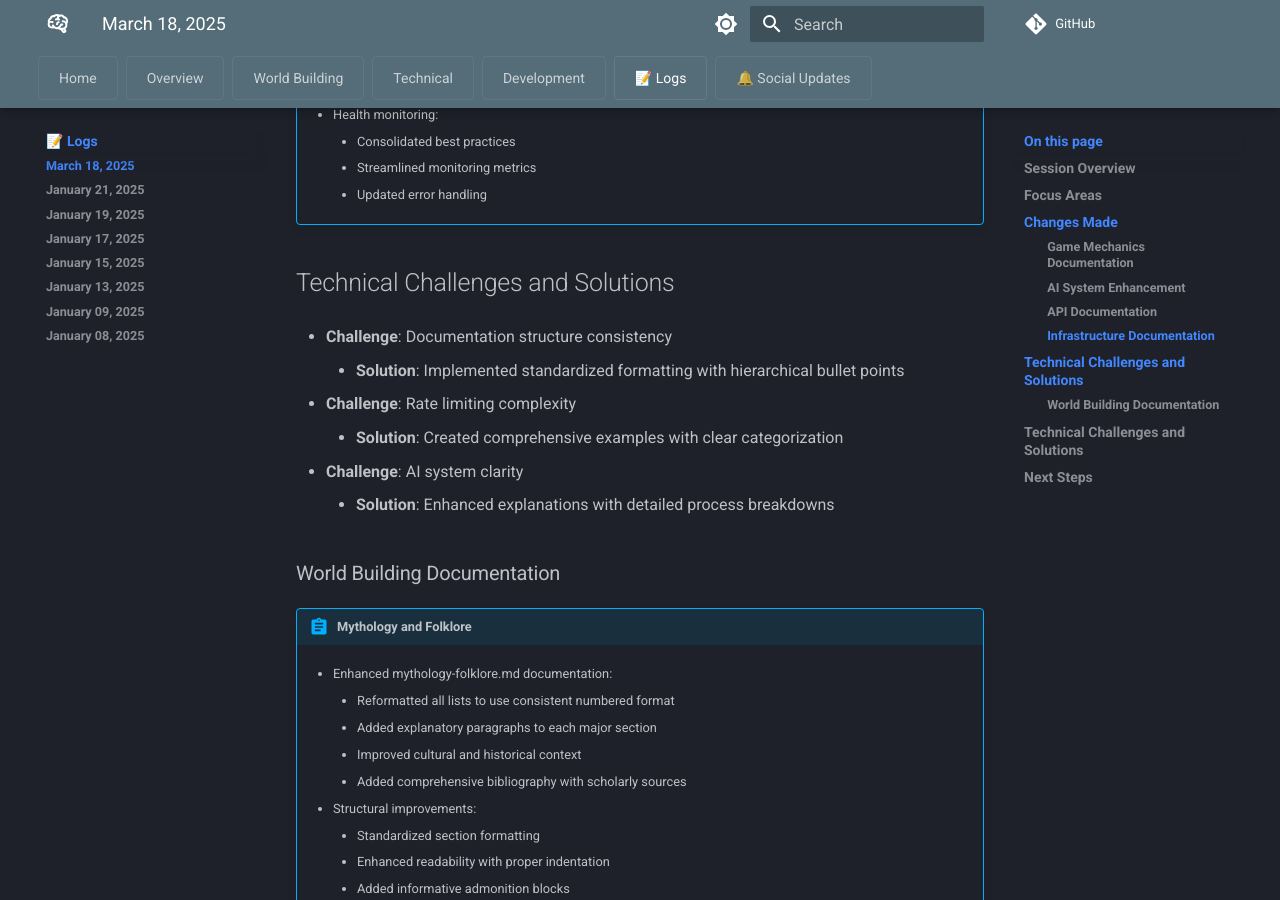
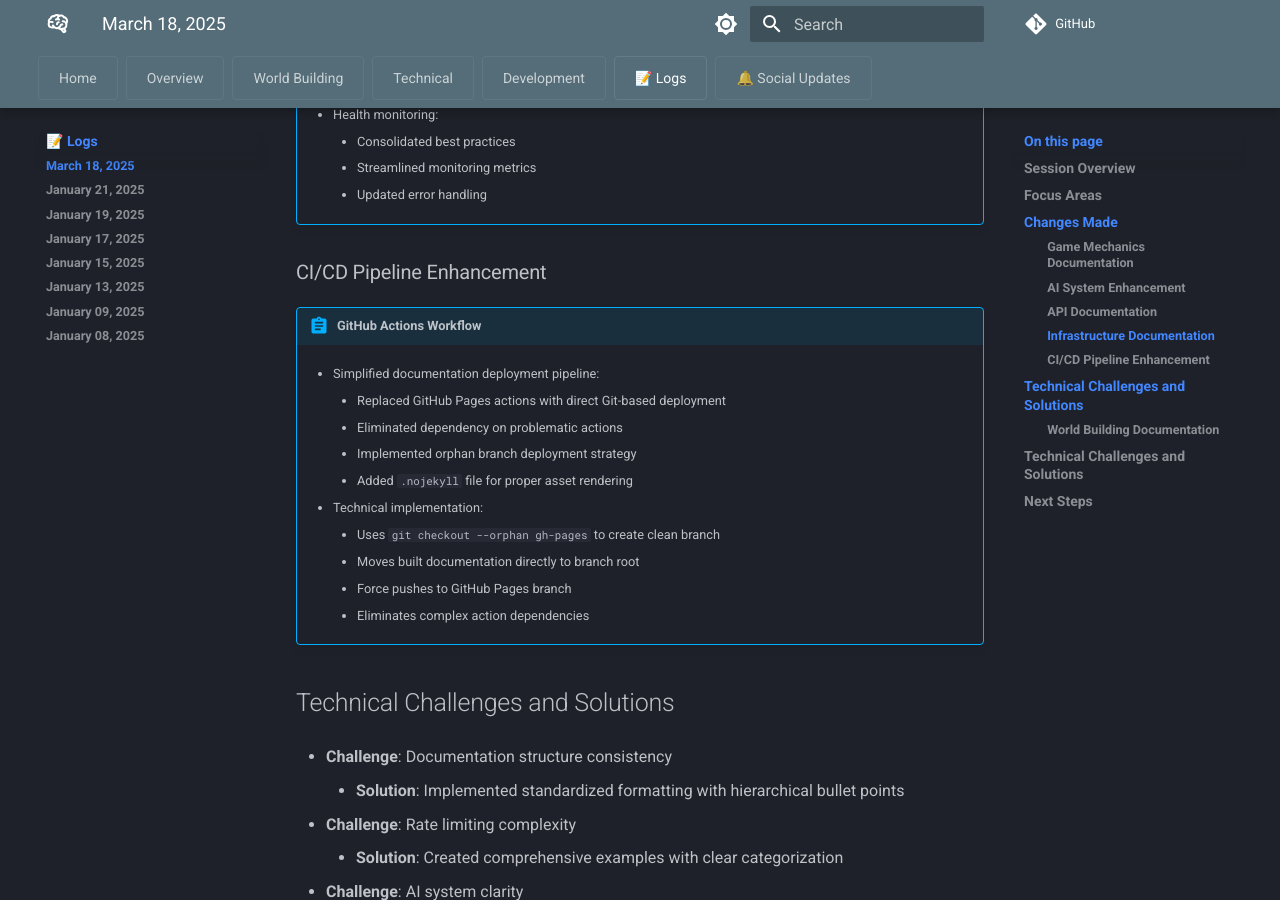
Before and after one commit to MaterDev/thepath-ai_pi, an MkDocs documentation site: the page built from docs/meta/logs/2025-03-18.md, in a window 1280 px wide and 900 px high, scrolled down 2291 px. Built offline with MkDocs 1.6.1 and Material for MkDocs 9.7.7, drawn with Linux system fonts in a browser that asks for light colours; comment, search, counter and statistics services are not loaded; some of the changed text lies outside the part shown.

Commit message:
docs: Update development log with GitHub Actions workflow changes

```diff
--- a/docs/meta/logs/2025-03-18.md
+++ b/docs/meta/logs/2025-03-18.md
@@ -78,6 +78,21 @@ blockers: None
         * Streamlined monitoring metrics
         * Updated error handling
 
+### CI/CD Pipeline Enhancement
+
+!!! abstract "GitHub Actions Workflow"
+    * Simplified documentation deployment pipeline:
+        * Replaced GitHub Pages actions with direct Git-based deployment
+        * Eliminated dependency on problematic actions
+        * Implemented orphan branch deployment strategy
+        * Added `.nojekyll` file for proper asset rendering
+
+    * Technical implementation:
+        * Uses `git checkout --orphan gh-pages` to create clean branch
+        * Moves built documentation directly to branch root
+        * Force pushes to GitHub Pages branch
+        * Eliminates complex action dependencies
+
 ## Technical Challenges and Solutions
 
 * **Challenge**: Documentation structure consistency
@@ -118,6 +133,9 @@ blockers: None
 * **Challenge**: Cultural sensitivity in documentation
     * **Solution**: Added context paragraphs and ethical considerations section
 
+* **Challenge**: GitHub Actions deployment failures
+    * **Solution**: Implemented direct Git-based deployment approach that bypasses problematic GitHub Pages actions
+
 ## Next Steps
 
 * Review and validate game mechanics implementation
@@ -126,3 +144,5 @@ blockers: None
 * Consider adding interactive examples
 * Plan for user feedback collection
 * Continue enhancing world building documentation
+* Monitor GitHub Pages deployment success
+* Consider implementing similar Git-based deployment for other documentation sites
```
Also changed, not shown: other parts of docs/meta/logs/2025-03-18.md (+1 -1 lines).
